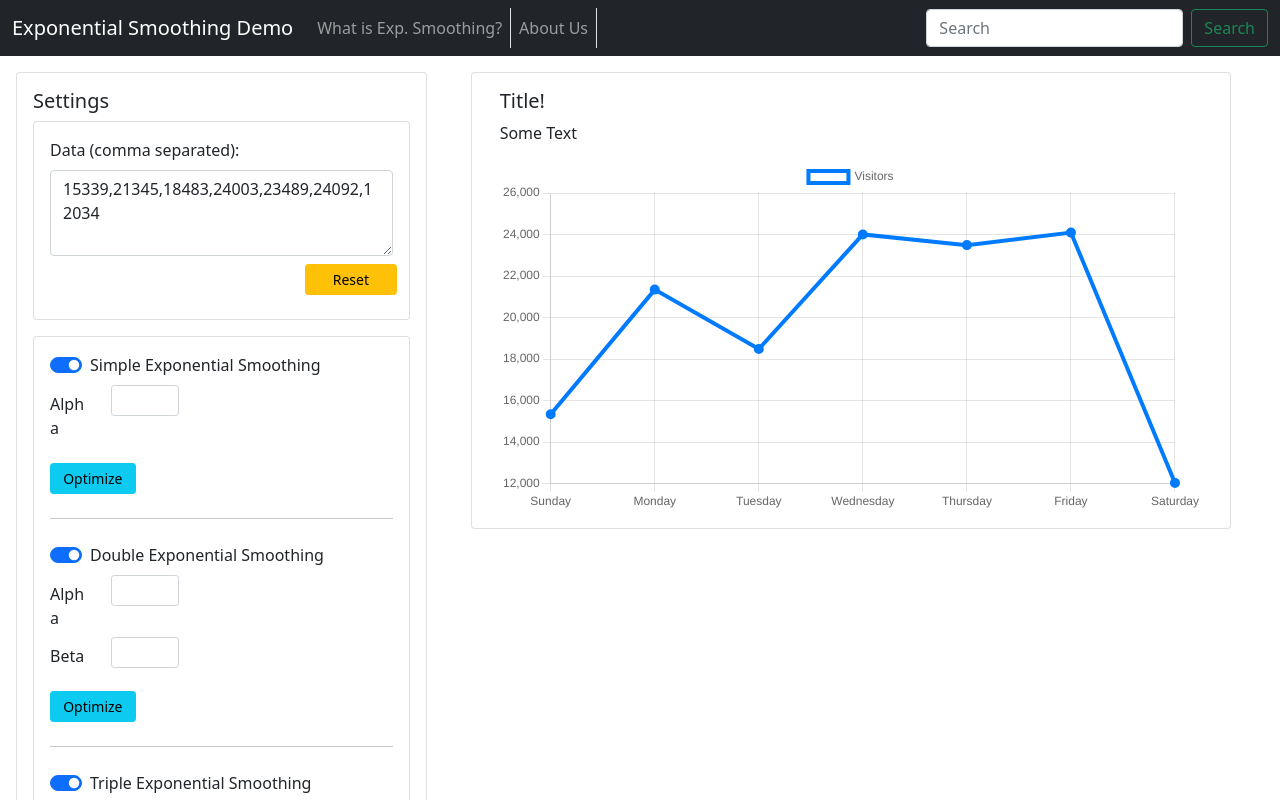
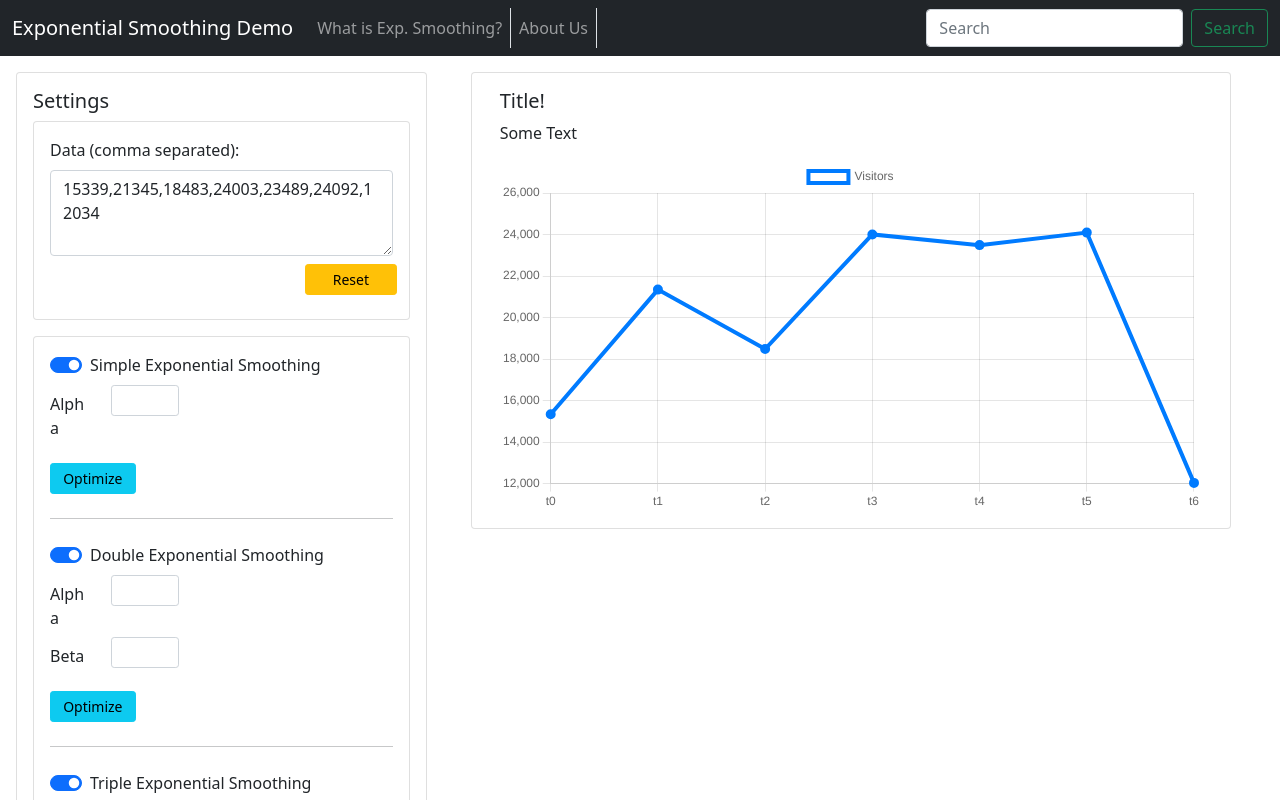
Before and after one commit to shuky-shukrun/Exponential-Smoothing-Demo, a React (Create React App) app: page / in a window 1280 px wide. Shown: the top 800 px of the page. Built offline with nearby package versions, Linux system fonts and the light colour scheme.

Commit message:
change graph labels dynamicly

```diff
--- a/src/pages/home/content/graph.jsx
+++ b/src/pages/home/content/graph.jsx
@@ -1,19 +1,13 @@
 import { Line } from "react-chartjs-2";
 
 const Graph = (props) => {
+  const graphLabels = props.data.map((val, i) => "t" + i);
+
   return (
     <div>
       <Line
         data={{
-          labels: [
-            "Sunday",
-            "Monday",
-            "Tuesday",
-            "Wednesday",
-            "Thursday",
-            "Friday",
-            "Saturday",
-          ],
+          labels: graphLabels,
           datasets: [
             {
               data: props.data,
```
